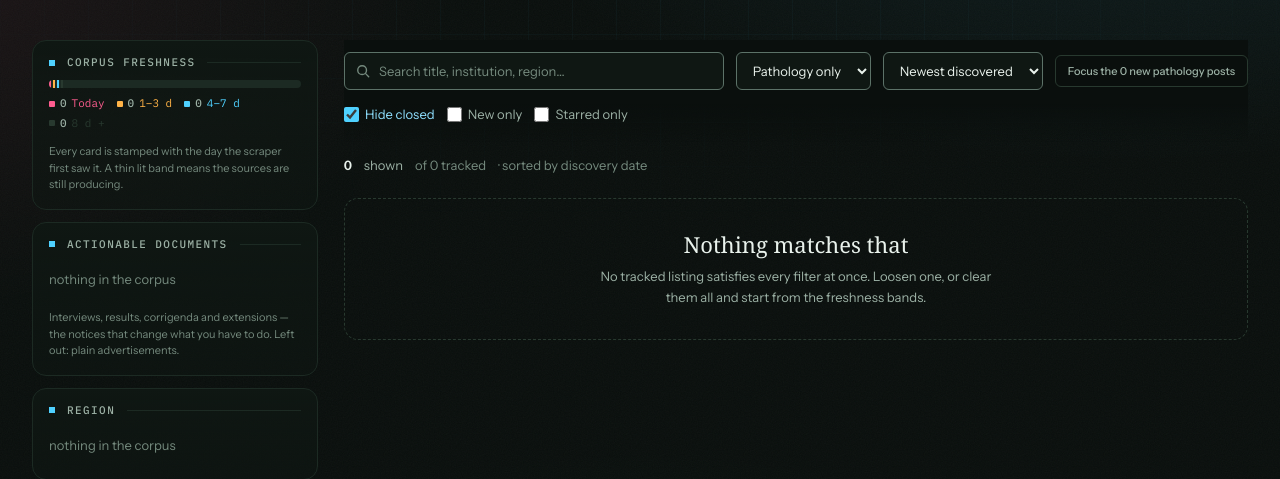
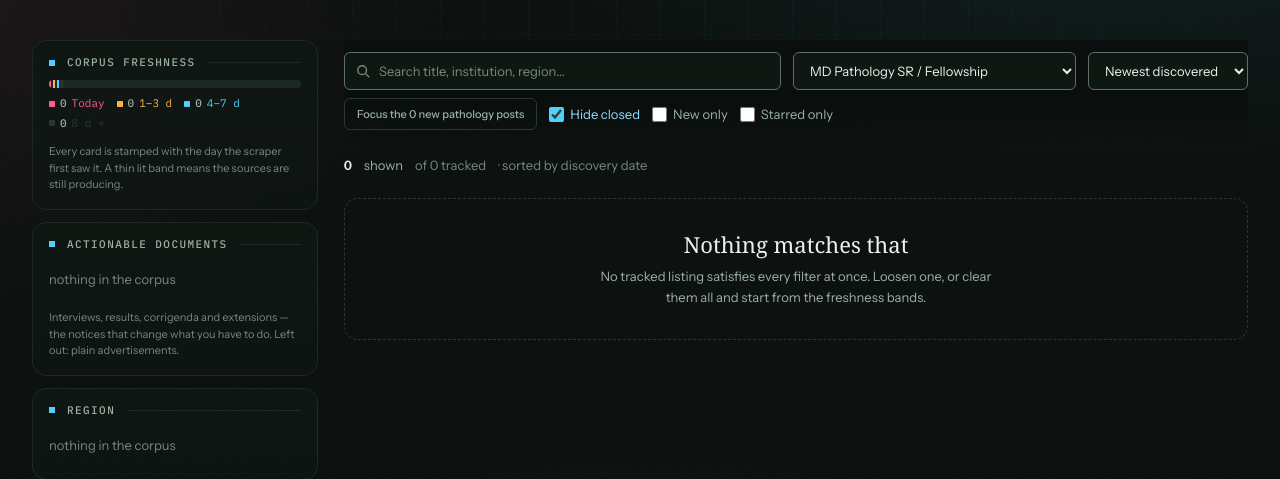
Before and after one commit to Vakerant/pathology-jobs-dashboard, a Flask app: template templates/dashboard.html in a window 1280 px wide. Shown: the part 142-621 px from the top of the page. Run offline with Flask 3, Linux system fonts and the light colour scheme; the template is opened without the code that fills it, so the values that code supplies are empty; data comes from the database, SQL or seed files in the repository; some web fonts are replaced.

Commit message:
Label listings as MD Pathology SR/fellowship or multi-department to check
The relevance filter now offers the confirmed MD Pathology SR / fellowship
view and an opt-in view that adds multi-department SR notices whose
pathology seat still has to be checked in the PDF. The old 'Everything'
view only exposed noise, and the 'curated' tag goes with the seeds.

```diff
--- a/templates/dashboard.html
+++ b/templates/dashboard.html
@@ -553,9 +553,8 @@ select:hover{border-color:var(--hemat)}
       </label>
       <label class="sr-only" for="rel">Relevance</label>
       <select id="rel">
-        <option value="high">Pathology only</option>
-        <option value="medium">Any relevance</option>
-        <option value="">Everything</option>
+        <option value="high">MD Pathology SR / Fellowship</option>
+        <option value="possible">+ multi-department SR notices to check</option>
       </select>
       <label class="sr-only" for="sort">Sort</label>
       <select id="sort">
@@ -730,7 +729,10 @@ function inScope(l){
   if($('#newonly').checked && !l.is_new) return false;
   if($('#staronly').checked && !l.starred) return false;
   const rel = $('#rel').value;
-  if(rel && l.relevance !== rel) return false;
+  // 'high' = confirmed MD Pathology SR / fellowship; 'possible' also shows
+  // multi-department SR notices whose pathology seat could not be confirmed.
+  if(rel === 'high' && l.relevance !== 'high') return false;
+  if(rel === 'possible' && l.relevance !== 'high' && l.relevance !== 'medium') return false;
   if(active.region.size && !active.region.has(l.region)) return false;
   if(active.cat.size && !active.cat.has(l.category)) return false;
   if(active.doc.size && !active.doc.has(l.document_type)) return false;
@@ -938,8 +940,8 @@ function card(l){
       (actionable ? ' data-doc="' + esc(doc) + '"' : '') + '>' +
     '<div class="card-head">' +
       (actionable ? '<span class="doc" data-doc="' + esc(doc) + '">' + esc(DOC_LABELS[doc] || doc) + '</span>' : '') +
-      (l.relevance === 'high' ? '<span class="tag hi">pathology</span>' : '') +
-      (l.is_seed ? '<span class="tag curated">curated</span>' : '') +
+      (l.relevance === 'high' ? '<span class="tag hi">MD Path SR / Fellow</span>' :
+       l.relevance === 'medium' ? '<span class="tag curated">multi-dept · check PDF for pathology</span>' : '') +
       (l.expired ? '<span class="tag closed">closed</span>' : '') +
       '<span class="age">' + TIER_LABEL[tier] + '</span>' +
     '</div>' +
```
